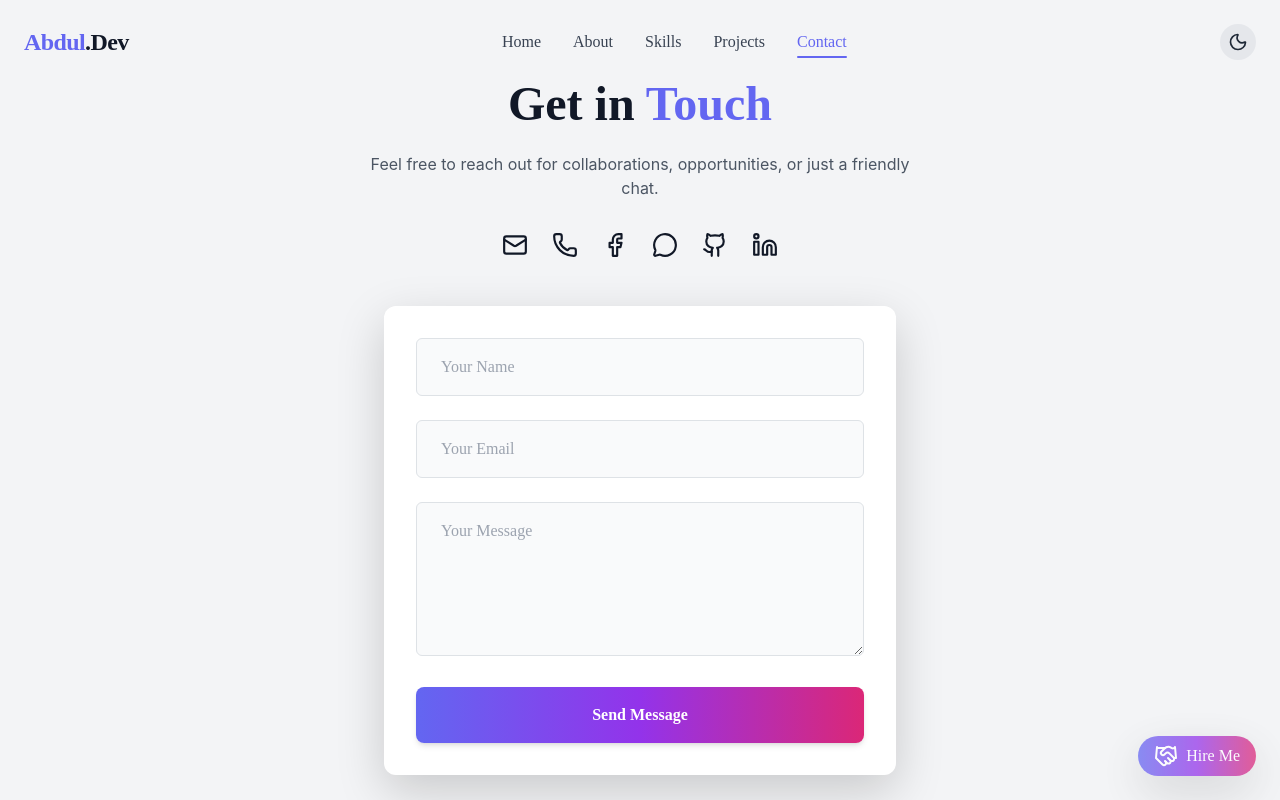
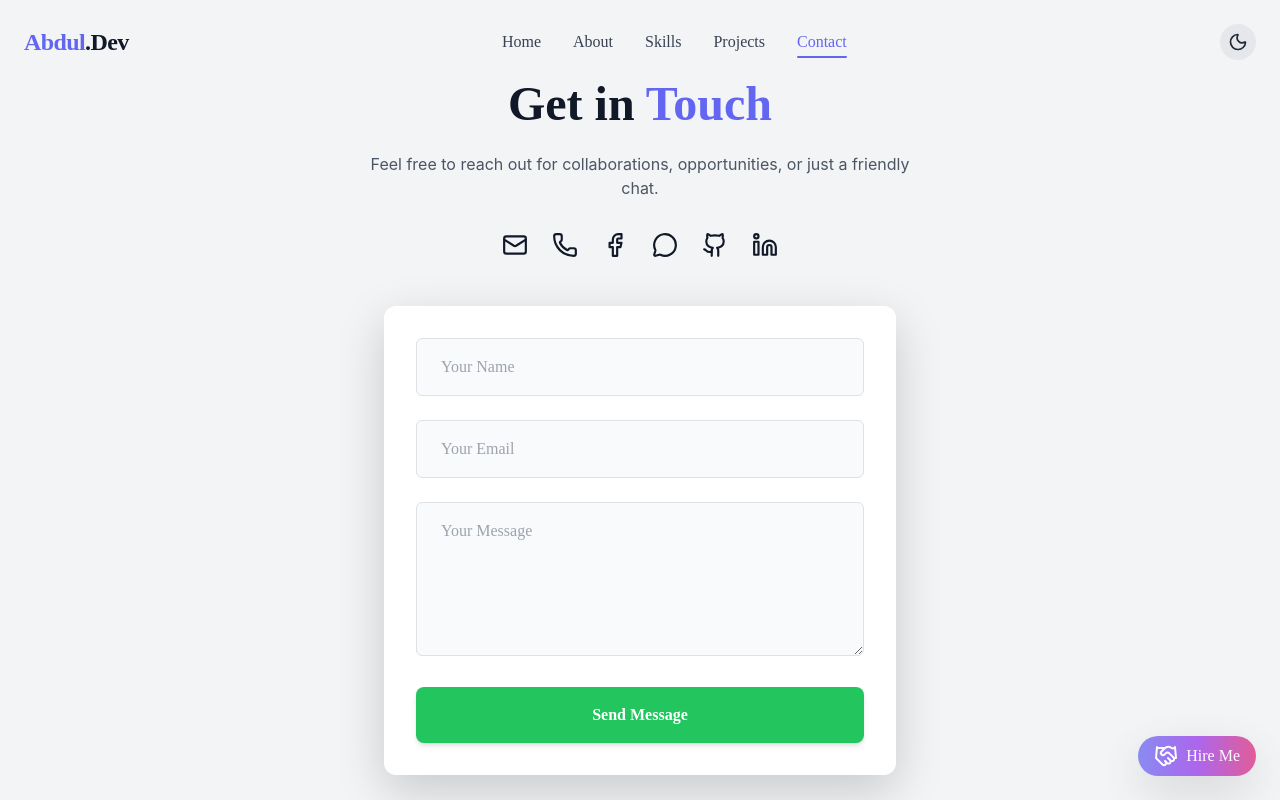
Before and after one commit to adeel4166/Abdul-Haseeb-Portfolio, a React (Create React App) app: page / in a window 1280 px wide. Both pictures are taken after a click on the button "Hire Me". Shown: the top 800 px of the page. Built offline with nearby package versions, Linux system fonts and the light colour scheme.

Commit message:
email js is connected

```diff
--- a/package.json
+++ b/package.json
@@ -7,6 +7,7 @@
     "@testing-library/jest-dom": "^6.8.0",
     "@testing-library/react": "^16.3.0",
     "@testing-library/user-event": "^13.5.0",
+    "emailjs-com": "^3.2.0",
     "framer-motion": "^12.23.12",
     "lucide-react": "^0.544.0",
     "nprogress": "^0.2.0",
--- a/src/components/Contact.jsx
+++ b/src/components/Contact.jsx
@@ -1,6 +1,7 @@
 "use client";
-import React from "react";
+import React, { useRef, useState } from "react";
 import { motion } from "framer-motion";
+import emailjs from "emailjs-com";
 import {
   Github,
   Linkedin,
@@ -8,23 +9,47 @@ import {
   MessageCircle,
   Mail,
   Phone,
+  CheckCircle,
 } from "lucide-react";
 
-// Animation Variants
-const container = {
-  hidden: { opacity: 0 },
-  visible: {
-    opacity: 1,
-    transition: { staggerChildren: 0.08 },
+export default function Contact() {
+  const formRef = useRef();
+  const [isSent, setIsSent] = useState(false);
+
+  const sendEmail = (e) => {
+    e.preventDefault();
+
+    emailjs
+      .sendForm(
+        "service_0c8s1ya", // ✅ apna Service ID
+        "template_27sz6qd", // ✅ apna Template ID
+        formRef.current,
+        "x3hnknxKPDOPA5JPw" // ✅ apna Public Key
+      )
+      .then(
+        () => {
+          if (formRef.current) {
+            formRef.current.reset();
+          }
+
+          // 🔊 Play success sound
+          const audio = new Audio(
+            "https://actions.google.com/sounds/v1/cartoon/wood_plank_flicks.ogg"
+          );
+          audio.play();
+
+          setIsSent(true);
+
+          // 2 sec ke baad success hatado
+          setTimeout(() => setIsSent(false), 2000);
         },
+        (error) => {
+          console.error("Message failed ❌", error.text);
+          alert("Failed to send message. Try again.");
+        }
+      );
   };
 
-const item = {
-  hidden: { opacity: 0, y: 20 },
-  visible: { opacity: 1, y: 0, transition: { duration: 0.3 } },
-};
-
-export default function Contact() {
   return (
     <section
       id="contact"
@@ -39,7 +64,8 @@ export default function Contact() {
         animate={{ opacity: 1, y: 0 }}
         transition={{ duration: 0.4 }}
       >
-        Get in <span className="text-indigo-500 dark:text-indigo-400">Touch</span>
+        Get in{" "}
+        <span className="text-indigo-500 dark:text-indigo-400">Touch</span>
       </motion.h2>
 
       <p className="text-gray-600 dark:text-gray-400 text-center mb-8 max-w-xl font-[Inter]">
@@ -47,98 +73,99 @@ export default function Contact() {
         friendly chat.
       </p>
 
-      {/* Social + Contact Icons */}
-      <motion.div
-        className="flex flex-wrap justify-center gap-6 mb-12 font-[Poppins]"
-        variants={container}
-        initial="hidden"
-        whileInView="visible"
-        viewport={{ once: true }}
-      >
+      {/* Social Icons */}
+      <div className="flex flex-wrap justify-center gap-6 mb-12 font-[Poppins]">
         {[
-          { href: "mailto:abdulhaseeb0847179@gmail.com", icon: <Mail size={26} /> },
+          {
+            href: "mailto:abdulhaseeb0847179@gmail.com",
+            icon: <Mail size={26} />,
+          },
           { href: "tel:+923074058316", icon: <Phone size={26} /> },
-          { href: "https://www.facebook.com/share/1CNHJpcrZj/", icon: <Facebook size={26} /> },
-          { href: "https://wa.me/923074058316", icon: <MessageCircle size={26} /> },
+          {
+            href: "https://www.facebook.com/share/1CNHJpcrZj/",
+            icon: <Facebook size={26} />,
+          },
+          {
+            href: "https://wa.me/923074058316",
+            icon: <MessageCircle size={26} />,
+          },
           { href: "https://github.com/adeel4166", icon: <Github size={26} /> },
           {
             href: "https://www.linkedin.com/in/adeel-ahmad-639b852ab",
             icon: <Linkedin size={26} />,
           },
         ].map((social, i) => (
-          <motion.a
+          <a
             key={i}
             href={social.href}
             target="_blank"
             rel="noopener noreferrer"
             className="hover:text-indigo-500 dark:hover:text-indigo-400 transition transform hover:scale-125"
-            variants={item}
           >
             {social.icon}
-          </motion.a>
+          </a>
         ))}
-      </motion.div>
+      </div>
 
-      {/* Contact Form */}
-      <motion.form
-        className="space-y-6
-        bg-white dark:bg-gradient-to-b dark:from-gray-950 dark:via-gray-900 dark:to-black
-        backdrop-blur-md p-8 rounded-xl shadow-lg w-full max-w-lg
-        font-[Poppins] transition-colors duration-500"
-        variants={container}
-        initial="hidden"
-        whileInView="visible"
-        viewport={{ once: true }}
+      {/* Contact Form / Success Tick */}
+      {!isSent ? (
+        <form
+          ref={formRef}
+          onSubmit={sendEmail}
+          className="space-y-6 bg-white dark:bg-gradient-to-b dark:from-gray-950 dark:via-gray-900 dark:to-black
+          backdrop-blur-md p-8 rounded-xl shadow-lg w-full max-w-lg font-[Poppins] transition-colors duration-500"
         >
-        <motion.div variants={item}>
           <input
             type="text"
+            name="user_name"
             placeholder="Your Name"
-            className="w-full px-4 py-3 rounded-md
-            bg-gray-50 dark:bg-gray-800
-            text-gray-900 dark:text-white
-            border border-gray-300 dark:border-gray-700
-            focus:border-indigo-500 focus:ring focus:ring-indigo-400/50 outline-none transition"
+            required
+            className="w-full px-4 py-3 rounded-md bg-gray-50 dark:bg-gray-800
+            text-gray-900 dark:text-white border border-gray-300 dark:border-gray-700
+            focus:border-green-500 focus:ring focus:ring-green-400/50 outline-none transition"
           />
-        </motion.div>
 
-        <motion.div variants={item}>
           <input
             type="email"
+            name="user_email"
             placeholder="Your Email"
-            className="w-full px-4 py-3 rounded-md
-            bg-gray-50 dark:bg-gray-800
-            text-gray-900 dark:text-white
-            border border-gray-300 dark:border-gray-700
-            focus:border-indigo-500 focus:ring focus:ring-indigo-400/50 outline-none transition"
+            required
+            className="w-full px-4 py-3 rounded-md bg-gray-50 dark:bg-gray-800
+            text-gray-900 dark:text-white border border-gray-300 dark:border-gray-700
+            focus:border-green-500 focus:ring focus:ring-green-400/50 outline-none transition"
           />
-        </motion.div>
 
-        <motion.div variants={item}>
           <textarea
             rows="5"
+            name="message"
             placeholder="Your Message"
-            className="w-full px-4 py-3 rounded-md
-            bg-gray-50 dark:bg-gray-800
-            text-gray-900 dark:text-white
-            border border-gray-300 dark:border-gray-700
-            focus:border-indigo-500 focus:ring focus:ring-indigo-400/50 outline-none transition"
+            required
+            className="w-full px-4 py-3 rounded-md bg-gray-50 dark:bg-gray-800
+            text-gray-900 dark:text-white border border-gray-300 dark:border-gray-700
+            focus:border-green-500 focus:ring focus:ring-green-400/50 outline-none transition"
           ></textarea>
-        </motion.div>
 
-        <motion.button
+          <button
             type="submit"
-          className="w-full py-3 bg-gradient-to-r from-indigo-500 via-purple-600 to-pink-600
-          text-white font-semibold rounded-lg shadow-md transition-all duration-300
+            className="w-full py-3 bg-green-500 text-white font-semibold rounded-lg shadow-md transition-all duration-300
             hover:scale-105 hover:shadow-xl"
-          initial={{ opacity: 0, scale: 0.9 }}
-          whileInView={{ opacity: 1, scale: 1 }}
-          transition={{ duration: 0.4, type: "spring" }}
-          viewport={{ once: true }}
           >
             Send Message
-        </motion.button>
-      </motion.form>
+          </button>
+        </form>
+      ) : (
+        <motion.div
+          className="flex flex-col items-center justify-center text-center"
+          initial={{ opacity: 0, scale: 0.6 }}
+          animate={{ opacity: 1, scale: 1 }}
+          transition={{ duration: 0.4, type: "spring" }}
+        >
+          <CheckCircle className="w-20 h-20 text-green-500 mb-4" />
+          <p className="text-lg font-semibold text-gray-800 dark:text-gray-200">
+            Message Sent Successfully!
+          </p>
+        </motion.div>
+      )}
     </section>
   );
 }
--- a/src/components/Hero.jsx
+++ b/src/components/Hero.jsx
@@ -74,10 +74,12 @@ export default function Hero({ setActiveSection }) {
             Game Developer
           </span>{" "}
           specialized in{" "}
-          <span className="text-purple-600 dark:text-purple-400">Unity & C#</span>
+          <span className="text-purple-600 dark:text-purple-400">
+            Unity & C#
+          </span>
           , creating{" "}
-          <span className="text-pink-600 dark:text-pink-400">2D/3D worlds</span>,
-          smooth{" "}
+          <span className="text-pink-600 dark:text-pink-400">2D/3D worlds</span>
+          , smooth{" "}
           <span className="text-green-600 dark:text-green-400">
             UI animations with DOTween
           </span>
@@ -106,16 +108,14 @@ export default function Hero({ setActiveSection }) {
             🎮 View My Games
           </motion.a>
 
-
-
           {/* Download Resume */}
           <motion.a
-            href="/Resume.pdf"
-            download
+            href="/AbdulResume.pdf" // ✅ sirf file ka naam likho
+            download="AbdulResume.pdf"
             className="px-4 py-2 text-sm sm:px-6 sm:py-3 sm:text-base
-                       bg-gradient-to-r from-green-400 via-emerald-500 to-teal-500
-                       text-white rounded-lg font-[Poppins] font-medium shadow-md
-                       transition-transform hover:scale-105 hover:shadow-lg"
+             bg-gradient-to-r from-green-400 via-emerald-500 to-teal-500
+             text-white rounded-lg font-[Poppins] font-medium shadow-md
+             transition-transform hover:scale-105 hover:shadow-lg"
             variants={item}
           >
             📄 Download Resume
```
Also changed, not shown: src/components/Footer.jsx (+41 -11 lines), 2 other files (tests, documents, lock files or other folders). Lines whose indentation alone changed are shown as unchanged.
